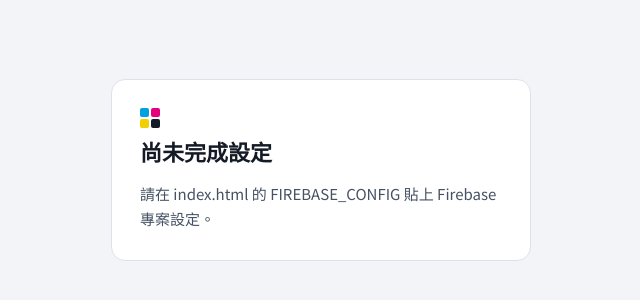
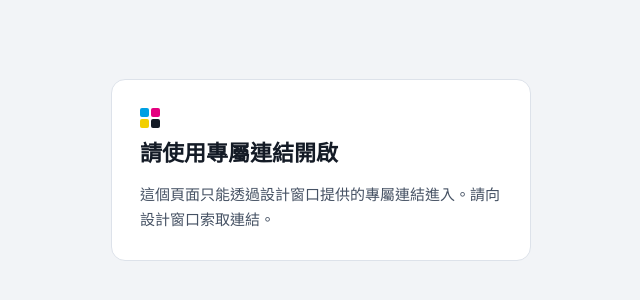
Before and after one commit to xiemangxin/design-request, a plain HTML site: page index.html in a window 1280 px wide. Shown: the part 230-530 px from the top of the page, without its empty margins (319-959 px from the left). Drawn offline with Linux system fonts and the light colour scheme.

Commit message:
Add files via upload

```diff
--- a/index.html
+++ b/index.html
@@ -382,12 +382,12 @@ html.gated body>header,html.gated body>main{display:none}
    1) 把 Firebase 專案設定貼在這裡（Firebase 主控台 → 專案設定 → 你的應用程式 → SDK 設定）
    ============================================================ */
 const FIREBASE_CONFIG = {
-  apiKey: "",
-  authDomain: "",
-  projectId: "",
-  storageBucket: "",
-  messagingSenderId: "",
-  appId: ""
+  apiKey: "AIzaSyC59lwppZKtk35Ph5Sqz-cqrLokXgyDKQ8",
+  authDomain: "design-request-a1f44.firebaseapp.com",
+  projectId: "design-request-a1f44",
+  storageBucket: "design-request-a1f44.firebasestorage.app",
+  messagingSenderId: "744162123009",
+  appId: "1:744162123009:web:e7f2ad0289d96d3aae4f00"
 };
 /* ============================================================ */
 
@@ -410,6 +410,7 @@ const FIREBASE_CONFIG = {
   const ready = (async () => {
     if (!FIREBASE_CONFIG.projectId){ gate('尚未完成設定', '請在 index.html 的 FIREBASE_CONFIG 貼上 Firebase 專案設定。'); return null; }
     if (!KEY){ gate('請使用專屬連結開啟', '這個頁面只能透過設計窗口提供的專屬連結進入。請向設計窗口索取連結。'); return null; }
+    if (typeof firebase === 'undefined'){ gate('無法載入資料服務', '請確認網路連線，或公司網路是否封鎖了 gstatic.com / googleapis.com，再重新整理頁面。'); return null; }
     firebase.initializeApp(FIREBASE_CONFIG);
     const auth = firebase.auth(); const fs = firebase.firestore();
     await new Promise(r => { const off = auth.onAuthStateChanged(() => { off(); r(); }); });
```
